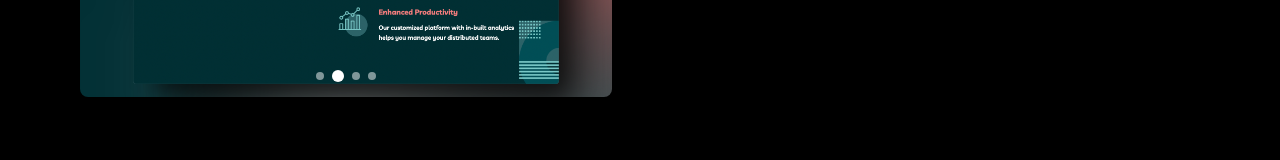
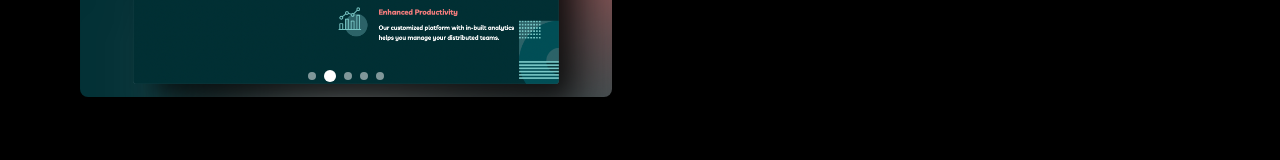
Before and after one commit to carlostrujilloneyra/portfolio-project, a Next.js app: page / in a window 1280 px wide. Shown: the part 1955-2115 px from the top of the page. Built offline with nearby package versions, Linux system fonts and the light colour scheme.

Commit message:
Haciendo algunos cambios

```diff
--- a/src/libs/data/projects-data.ts
+++ b/src/libs/data/projects-data.ts
@@ -129,6 +129,13 @@ export const projectsData: Project[] = [
         width: 2112,
         height: 1584,
         alt: "Landing Home part2",
+      },
+
+      {
+        url: "/images/projects/landing/Landing-About.png",
+        width: 1056,
+        height: 792,
+        alt: "Landing About",
       },
 
       {
```
Also changed, not shown: public/images/projects/audiophile/Audiophile-Altavoces.png.
